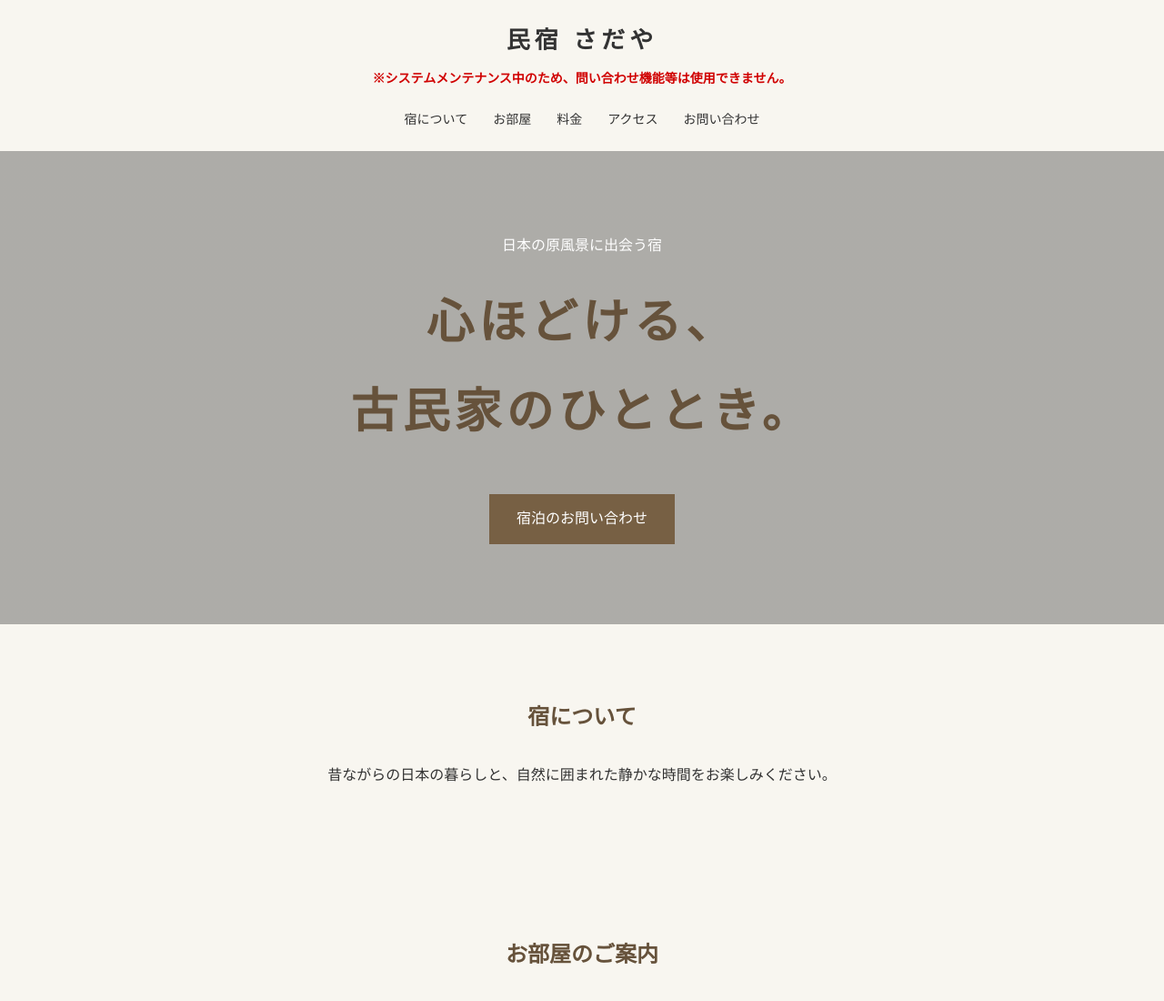
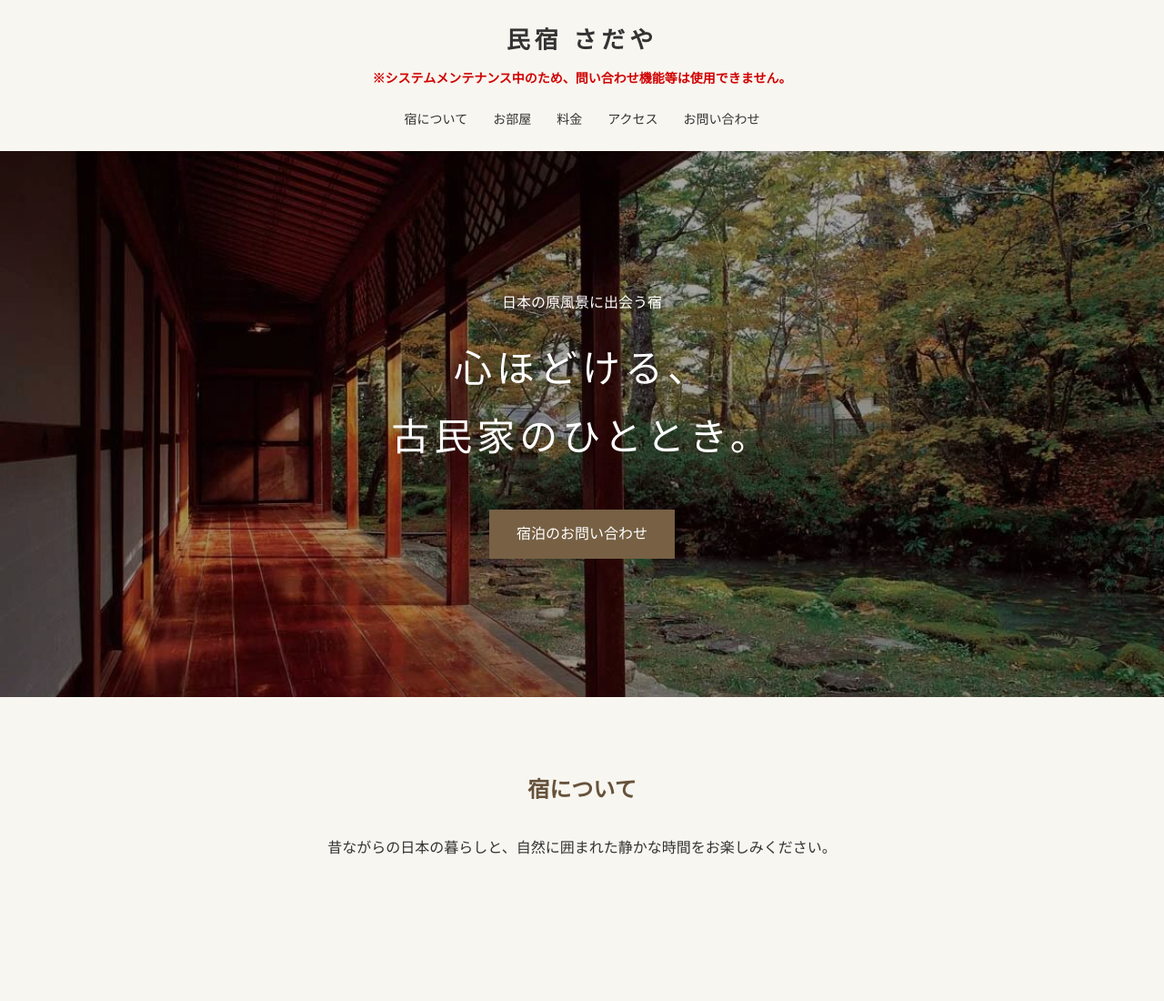
Before and after one commit to rikuriku123321-beep/Hello-GitHub-Repository, a plain HTML site: page index.html in a window 1280 px wide. Shown: the top 1100 px of the page at 91% size. Drawn offline with Linux system fonts and the light colour scheme.

Commit message:
Add hero background image

```diff
--- a/css/style.css
+++ b/css/style.css
@@ -100,3 +100,39 @@
     margin-top: 5px;
     text-align: center;
   }
+  .hero {
+    height: 600px;
+    background-image:
+      linear-gradient(
+        rgba(0, 0, 0, 0.35),
+        rgba(0, 0, 0, 0.35)
+      ),
+      url("../images/kominka.jpg");
+
+    background-size: cover;
+    background-position: center;
+    background-repeat: no-repeat;
+
+    display: flex;
+    justify-content: center;
+    align-items: center;
+    text-align: center;
+  }
+
+  .hero-content h2 {
+    color: #ffffff;
+    font-size: 42px;
+    line-height: 1.8;
+    letter-spacing: 5px;
+    font-weight: normal;
+  }
+  @media (max-width: 768px) {
+    .hero {
+      height: 450px;
+    }
+
+    .hero-content h2 {
+      font-size: 28px;
+      letter-spacing: 3px;
+    }
+  }
--- a/index.html
+++ b/index.html
@@ -26,9 +26,11 @@
 
   <main>
     <section class="hero">
-      <p>日本の原風景に出会う宿</p>
-      <h2>心ほどける、<br>古民家のひととき。</h2>
-      <a href="#contact" class="button">宿泊のお問い合わせ</a>
+        <div class="hero-content">
+            <p>日本の原風景に出会う宿</p>
+            <h2>心ほどける、<br>古民家のひととき。</h2>
+            <a href="#contact" class="button">宿泊のお問い合わせ</a>
+        </div>
     </section>
 
     <section id="about">
```
Also changed, not shown: images/kominka.jpg (added).
